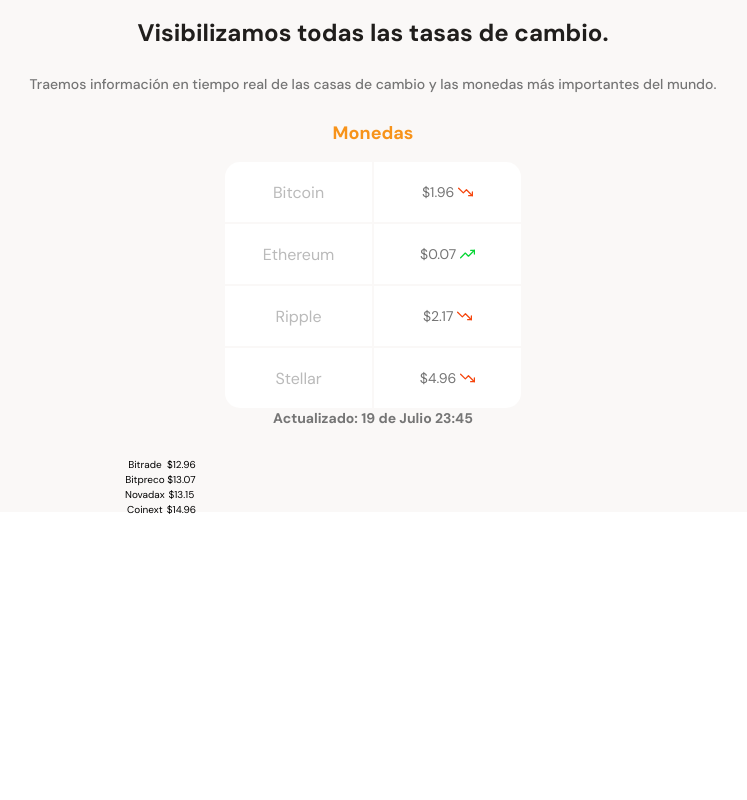
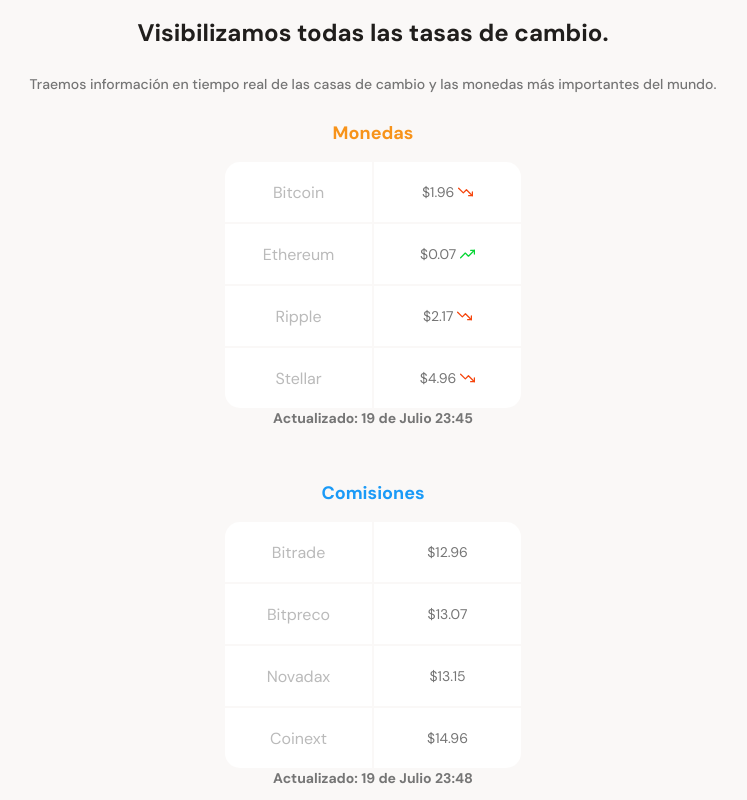
Before and after one commit to jeff-pozo/cursoResponsivePlatzi, a website: page index.html in a window 1280 px wide. Shown: the part 644-1444 px from the top of the page, without its empty margins (267-1014 px from the left). Before the commit the page ends 1162 px from the top, so only its background shows below. Drawn offline with Linux system fonts and the light colour scheme.

Commit message:
correccion en los estilos, y agredado de estilos de la segunda tablas

```diff
--- a/index.html
+++ b/index.html
@@ -34,28 +34,28 @@
                                     <td class="table__top-left">Bitcoin</td>
                                     <td class="table__top-right table__right">
                                         $1.96
-                                        <span class="down"></span>
+                                        <span class="trending down"></span>
                                     </td>
                                 </tr>
                                 <tr>
                                     <td>Ethereum</td>
                                     <td class="table__right">
                                         $0.07
-                                        <span class="up"></span>
+                                        <span class="trending up"></span>
                                     </td>
                                 </tr>
                                 <tr>
                                     <td>Ripple</td>
                                     <td class="table__right">
                                         $2.17
-                                        <span class="down"></span>
+                                        <span class="trending down"></span>
                                     </td>
                                 </tr>
                                 <tr>
                                     <td class="table__bottom-left">Stellar</td>
                                     <td class="table__bottom-right table__right">
                                         $4.96
-                                        <span class="down"></span>
+                                        <span class="trending down"></span>
                                     </td>
                                 </tr>
                             </table>
@@ -63,25 +63,29 @@
                         <div>
                             <p><b>Actualizado: 19 de Julio 23:45</b></p>
                         </div>
+                    </div>
+                    <div class="main-commisions-table">
+                        <p class="commisions-table--title">Comisiones</p>
                         <div class="commisions-table--container">
                             <table>
                                 <tr>
                                     <td class="table__top-left">Bitrade</td>
-                                    <td class="table__top-right">$12.96</td>
+                                    <td class="table__top-right table__right" >$12.96</td>
                                 </tr>
                                 <tr>
                                     <td>Bitpreco</td>
-                                    <td>$13.07</td>
+                                    <td class="table__right">$13.07</td>
                                 </tr>
                                 <tr>
                                     <td>Novadax</td>
-                                    <td>$13.15</td>
+                                    <td class="table__right">$13.15</td>
                                 </tr>
                                 <tr>
-                                    <td>Coinext</td>
-                                    <td>$14.96</td>
+                                    <td class="table__bottom-left">Coinext</td>
+                                    <td class="table__bottom-right table__right">$14.96</td>
                                 </tr>
                             </table>
+                            <div><p><b>Actualizado: 19 de Julio 23:48</b></p></div>
                         </div>
                     </div>
                 </section>
--- a/style.css
+++ b/style.css
@@ -148,18 +148,21 @@
   line-height: 2.3rem;
   color: var(--bitcoin-orange);
 }
-.currency-table--container {
+.currency-table--container,
+.commisions-table--container {
   width: 90%;
   min-width: 230px;
   max-width: 300px;
   height: 250px;
   margin: 0 auto;
 }
-.currency-table--container table {
+.currency-table--container table,
+.commisions-table--container table {
   width: 100%;
   height: 100%;
 }
-.currency-table--container td {
+.currency-table--container td,
+.commisions-table--container td {
   width: 50%;
   font-size: 1.6rem;
   font-weight: 500px;
@@ -167,25 +170,30 @@
   color: var(--grey);
   background-color: var(--just-white);
 }
-.currency-table--container .table__top-left {
+.currency-table--container .table__top-left,
+.commisions-table--container .table__top-left {
   border-radius: 15px 0 0 0;
 }
-.currency-table--container .table__top-right {
+.currency-table--container .table__top-right,
+.commisions-table--container .table__top-right {
   border-radius: 0 15px 0 0;
 }
-.currency-table--container .table__bottom-left {
+.currency-table--container .table__bottom-left,
+.commisions-table--container .table__bottom-left {
   border-radius: 0 0 0 15px;
 }
-.currency-table--container .table__bottom-right {
+.currency-table--container .table__bottom-right,
+.commisions-table--container .table__bottom-right {
   border-radius: 0 0 15px 0;
 }
-.currency-table--container .table__right {
+.currency-table--container .table__right,
+.commisions-table--container .table__right {
   font-size: 1.4rem;
   font-weight: normal;
   line-height: 1.7rem;
   color: #757575;
 }
-.currency-table--container .down {
+.currency-table--container .trending {
   display: inline-block;
   width: 15px;
   height: 10px;
@@ -195,11 +203,12 @@
   background-repeat: no-repeat;
 }
 .currency-table--container .up {
-  display: inline-block;
-  width: 15px;
-  height: 10px;
   background-image: url(./assets/icons/trending-up.svg);
-  background-size: cover;
-  background-position: center;
-  background-repeat: no-repeat;
 }
+.main-commisions-table .commisions-table--title {
+  margin-bottom: 15px;
+  font-size: 1.8rem;
+  font-weight: bold;
+  line-height: 2.3rem;
+  color: var(--secondary-blue);
+}
```
